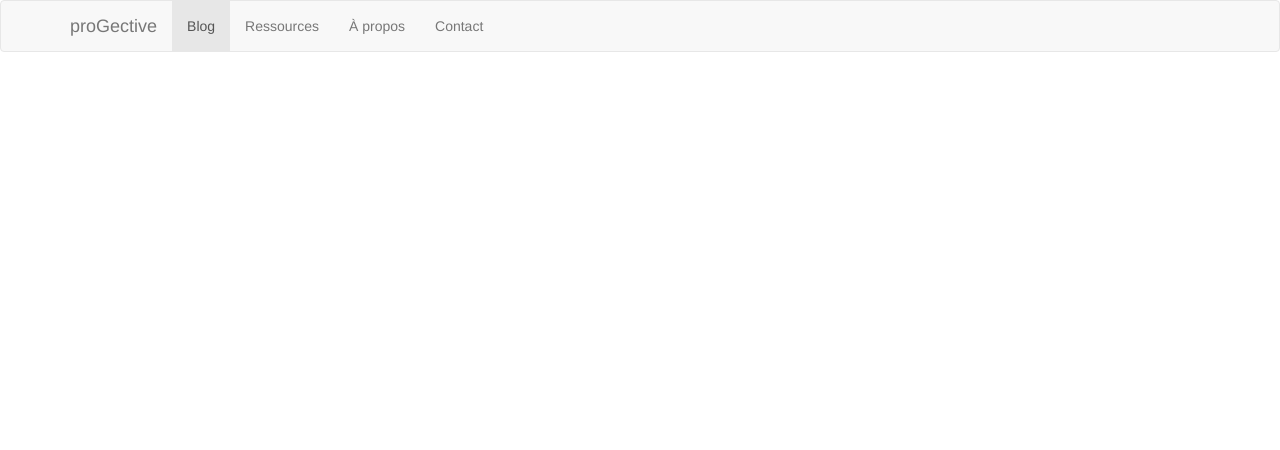
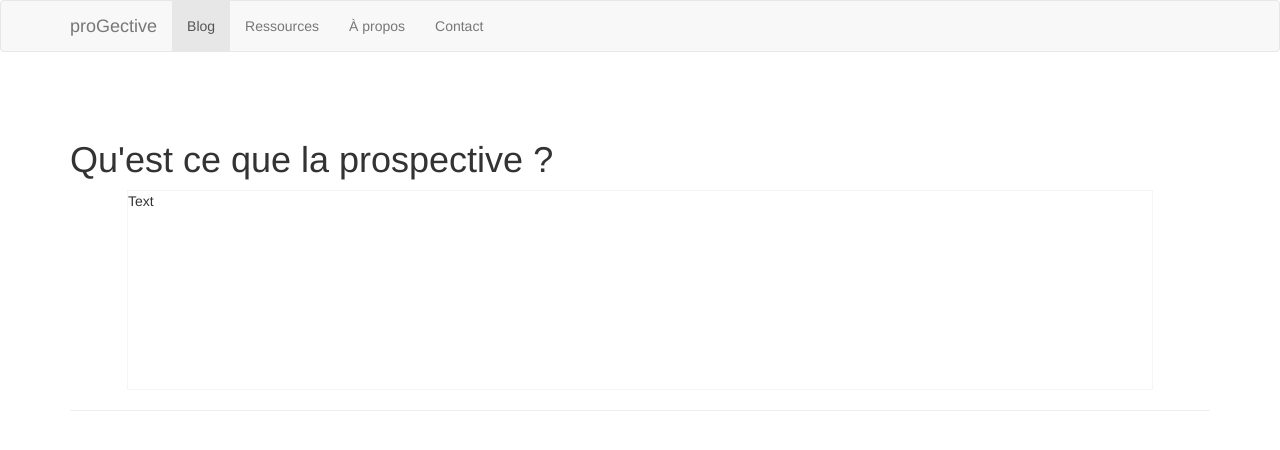
Before and after one commit to dcan/project, a PHP site: page / in a window 1280 px wide. Shown: the top 450 px of the page. Run offline with PHP 8.4, Linux system fonts and the light colour scheme; some libraries are stand-ins or nearby versions.

Commit message:
Ajout d'une section sur la prospective, creation de la vitrine

```diff
--- /dev/null
+++ b/assets/css/add.css
@@ -0,0 +1,10 @@
+.h-balise {
+	margin-top: 6%;
+}
+
+.text {
+	width: 90%;
+	height: 200px;
+	border: 1px solid #F5F5F5;
+	margin-left: 5%;
+}
--- a/index.php
+++ b/index.php
@@ -3,11 +3,14 @@
 	<head>
 		<title>proGective</title>
 		<link rel="stylesheet" href="assets/css/bootstrap.css" />
+		<link rel="stylesheet" href="assets/css/add.css" />
 		<script type="text/javascript" src="assets/js/bootsrap.js"></script>
 		<script type="text/javascript" src="jquery-1.12.4.min.js"></script>
 	</head>
 
 	<body>
+
+		<!-- Navbar -->
 		<nav class="navbar navbar-default">
 		  <div class="container">
 
@@ -21,13 +24,22 @@
 			   	<ul class="nav navbar-nav">
 			   		<li class="active"><a href="#">Blog</a></li>
 			   		<li><a href="#">Ressources</a></li>
-			   		<li><a href="#">À propos</a></li>
+			   		<li><a href="#quisommesnous">À propos</a></li>
 			   		<li><a href="#">Contact</a></li>
 			   	</ul>
 			</div>
 
 		  </div>
 		</nav>
+		<!-- Fin navbar -->
+
+		<div class="container">
+			<h1 class="h-balise" id="quest-ce-que-la-prospective">Qu'est ce que la prospective ?</h1>
+			<div class="text">
+				<p>Text</p>
+			</div>
+			<hr>
+		</div>
 	</body>
 
 </html>
```
